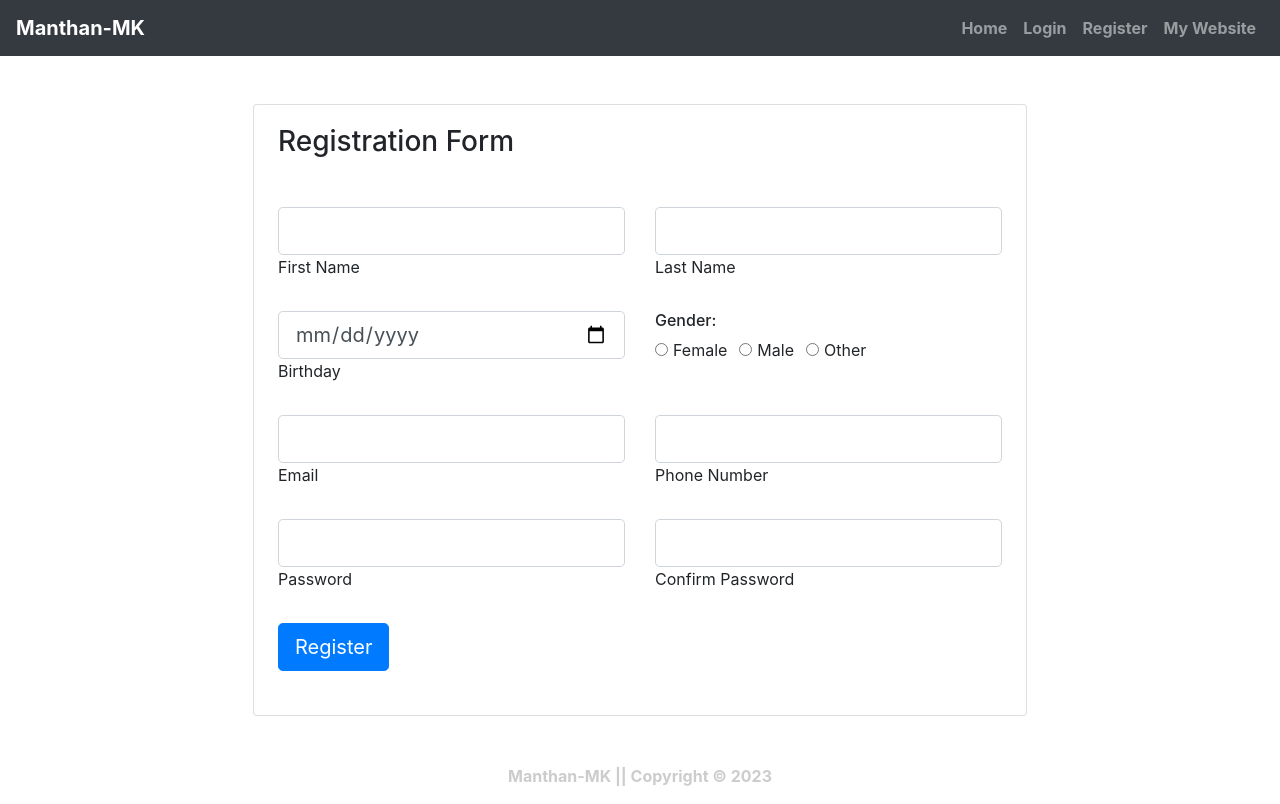
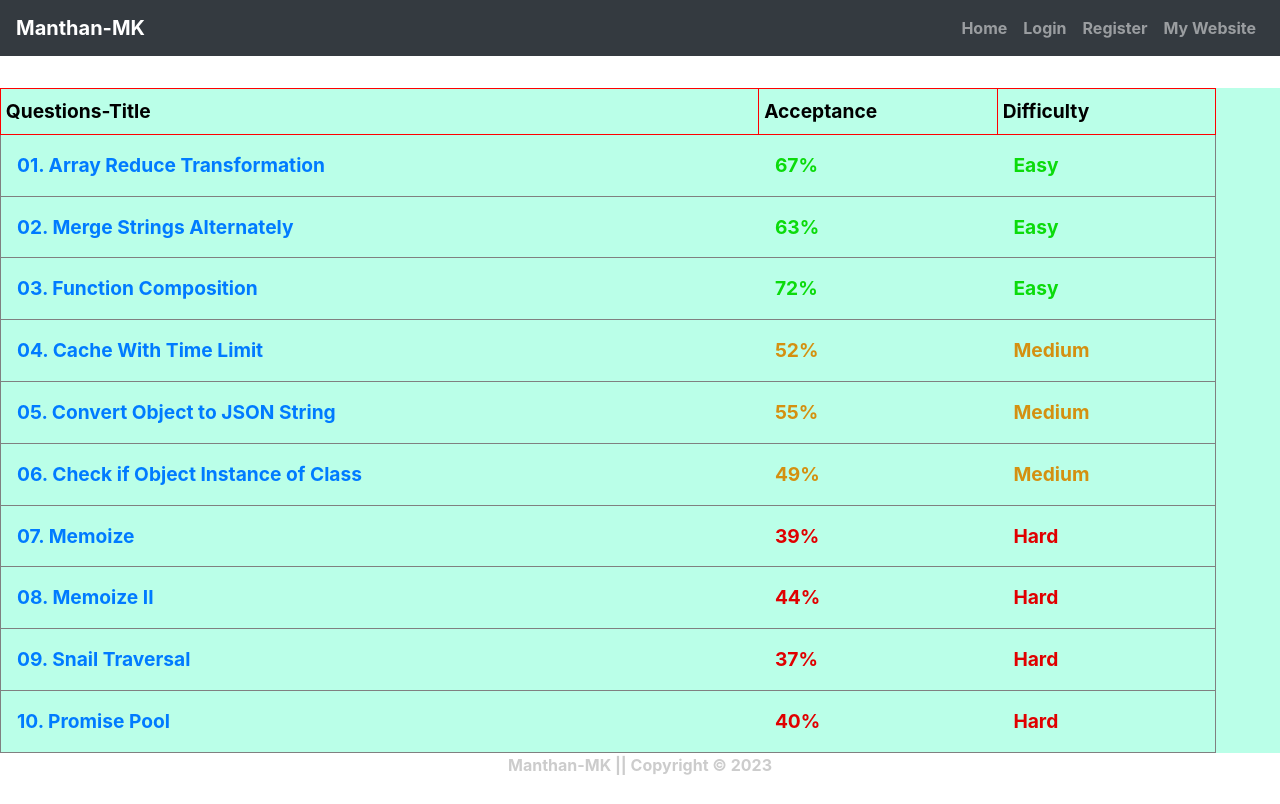
Before and after one commit to Mk4Levi/MK-React-LeetCode, a React (Vite) app: page / in a window 1280 px wide. Built offline with nearby package versions, Linux system fonts and the light colour scheme.

Commit message:
Update App.jsx

```diff
--- a/src/App.jsx
+++ b/src/App.jsx
@@ -19,7 +19,7 @@ function App() {
       <Header />
 
       <Routes>
-        <Route path="/" element={<Register />} />
+        <Route path="/" element={<Questions questions={Quest} />} />
 
         <Route path="/Register" element={<Register />} />
         <Route path="/Login" element={<Login />} />
```
